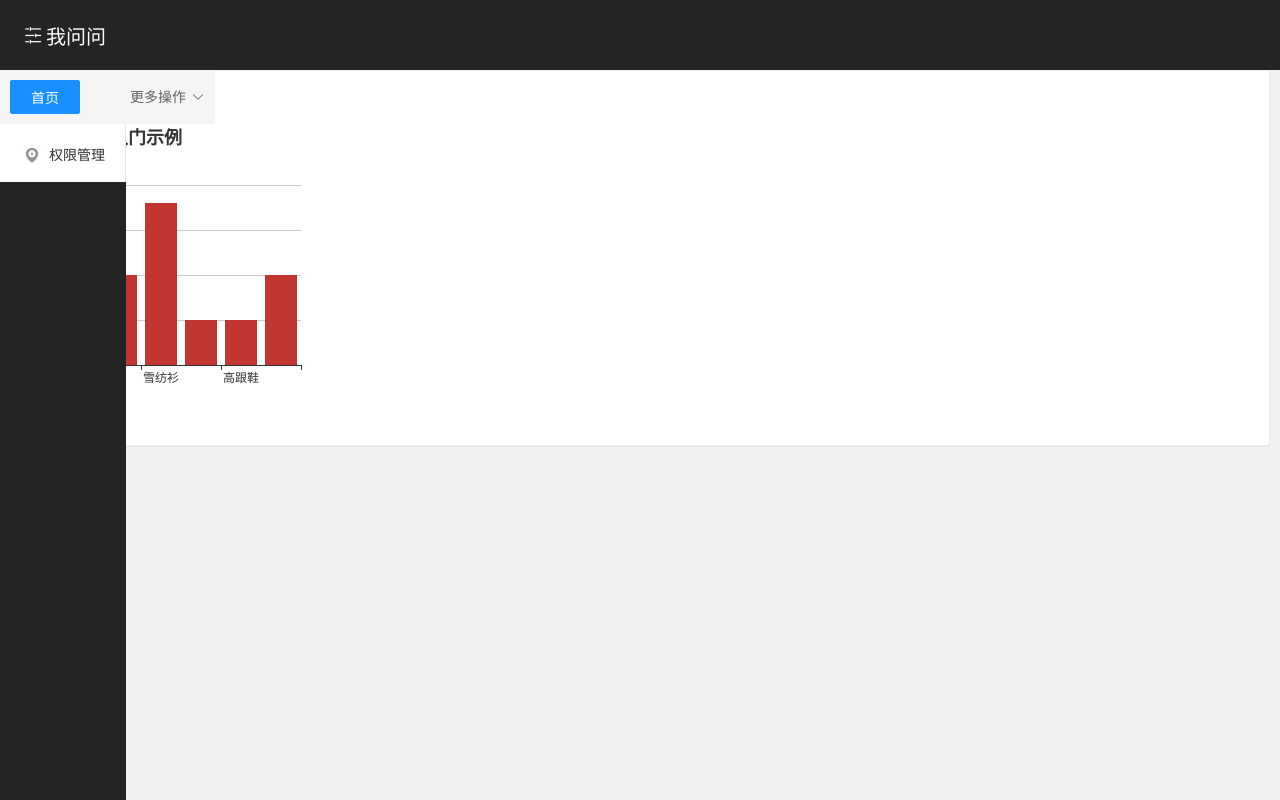
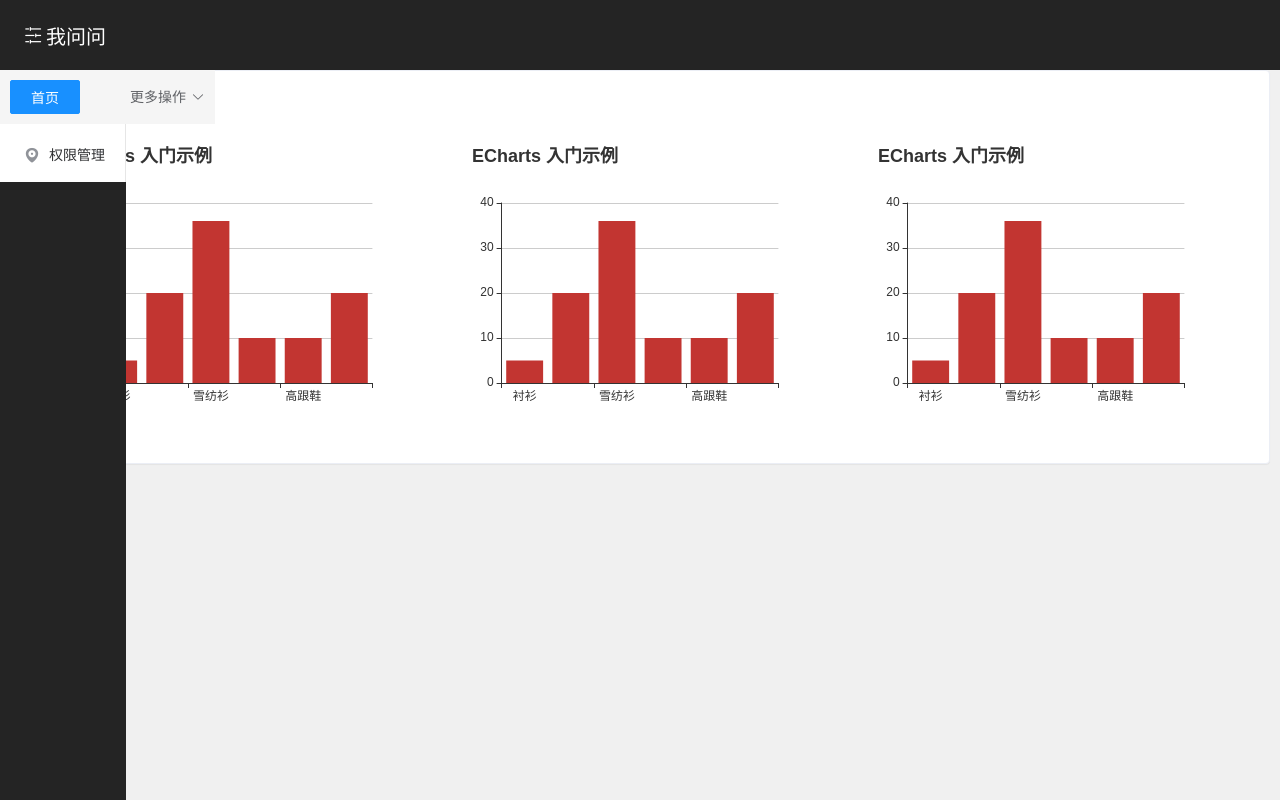
Before and after one commit to fanexi/vue-admin, a Vue app: page /#/dashboard in a window 1280 px wide. Built offline with nearby package versions, Linux system fonts and the light colour scheme.

Commit message:
全局注册CountTo数字滚动效果

```diff
--- a/src/main.js
+++ b/src/main.js
@@ -9,10 +9,12 @@ import global from '@/assets/css/global.scss';
 import Cookies from 'js-cookie';
 import './permission'; // permission control
 import Echarts from 'echarts';
+import CountTo from 'vue-count-to';
 // if (process.env.NODE_ENV === 'development') {
 const { mockXHR } = require('../mock');
 mockXHR();
 // }
+Vue.component("CountTo",CountTo)
 Vue.use(ElementUI, {
     size: Cookies.get('size') || 'medium'
 });
--- a/src/views/dashboard/index.vue
+++ b/src/views/dashboard/index.vue
@@ -1,6 +1,21 @@
 <template>
     <div class="hemoIndex">
-        <div class="bar" id="chart1"></div>
+        <CountTo
+            :startVal="startVal"
+            :endVal="endVal"
+            :duration="3000"
+        ></CountTo>
+        <el-row>
+            <el-col :xs="24" :sm="12" :md="12" :lg="8" :xl="8">
+                <div class="bar" id="chart1"></div>
+            </el-col>
+            <el-col :xs="24" :sm="12" :md="12" :lg="8" :xl="8">
+                <div class="bar" id="chart2"></div>
+            </el-col>
+            <el-col :xs="24" :sm="12" :md="12" :lg="8" :xl="8">
+                <div class="bar" id="chart3"></div>
+            </el-col>
+        </el-row>
     </div>
 </template>
 <script>
@@ -8,6 +23,9 @@ import 'echarts/lib/chart/bar';
 export default {
     data() {
         return {
+            startVal: 0,
+
+            endVal: 2017,
             items2: {
                 title: {
                     text: 'ECharts 入门示例'
@@ -30,7 +48,11 @@ export default {
     methods: {
         init() {
             this.chart1 = this.$echarts.init(document.getElementById('chart1'));
+            this.chart2 = this.$echarts.init(document.getElementById('chart2'));
+            this.chart3 = this.$echarts.init(document.getElementById('chart3'));
             this.chart1.setOption(this.items2);
+            this.chart2.setOption(this.items2);
+            this.chart3.setOption(this.items2);
         }
     },
     mounted() {
@@ -38,11 +60,13 @@ export default {
     }
 };
 </script>
-<style lang="scss" scoped>
+<style lang="scss">
 .hemoIndex {
     .bar {
-        width: 300px;
+        width: 100%;
         height: 300px;
+        padding: 0 30px;
+        box-sizing: border-box;
     }
 }
 </style>
```
